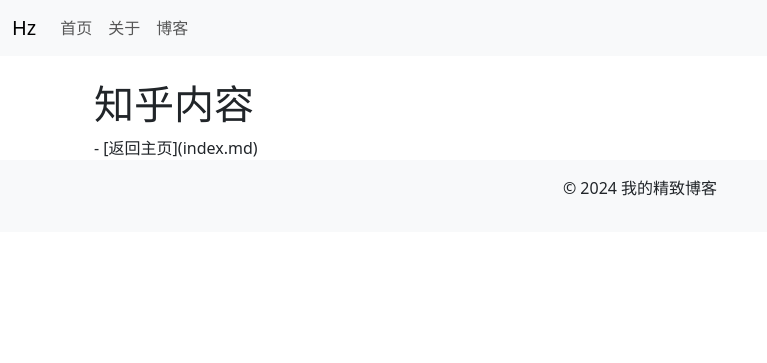
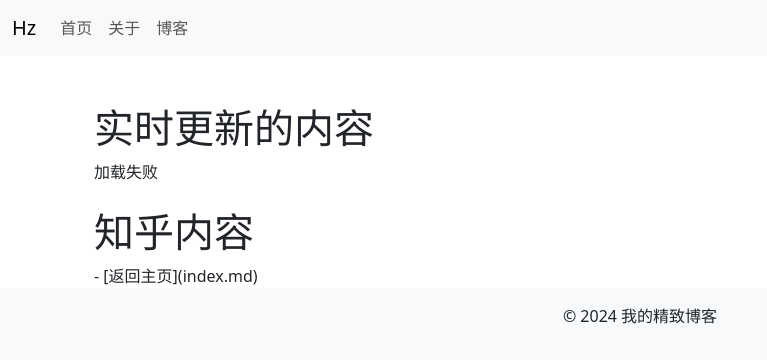
Before and after one commit to Zh-hz2/zh-hz2.github.io, a Jekyll site: the page built from blog/post1.md, in a window 1280 px wide. Shown: the top 363 px of the page, without its empty margins (0-767 px from the left). Built offline with Jekyll 4.4.1, drawn with Linux system fonts in a browser that asks for light colours.

Commit message:
Update post1.md

```diff
--- a/blog/post1.md
+++ b/blog/post1.md
@@ -4,6 +4,31 @@ title: 知乎内容
 ---
 
 
+<link href="https://cdn.jsdelivr.net/npm/bootstrap@5.3.0/dist/css/bootstrap.min.css" rel="stylesheet">
+  <div class="container mt-5">
+    <h1>实时更新的内容</h1>
+    <p id="dynamic-content">加载中...</p>
+  </div>
+
+  <script>
+    async function fetchContent() {
+      try {
+        const response = await fetch('https://api.example.com/data');
+        const data = await response.json();
+        document.getElementById('dynamic-content').textContent = data.content;
+      } catch (error) {
+        console.error('Error fetching content:', error);
+        document.getElementById('dynamic-content').textContent = '加载失败';
+      }
+    }
+
+    // 初次加载时调用
+    fetchContent();
+
+    // 设置定时器，每10秒更新一次内容
+    setInterval(fetchContent, 10000);
+  </script>
+  <script src="https://cdn.jsdelivr.net/npm/bootstrap@5.3.0/dist/js/bootstrap.bundle.min.js"></script>
 
 
 <div class="container">
```
